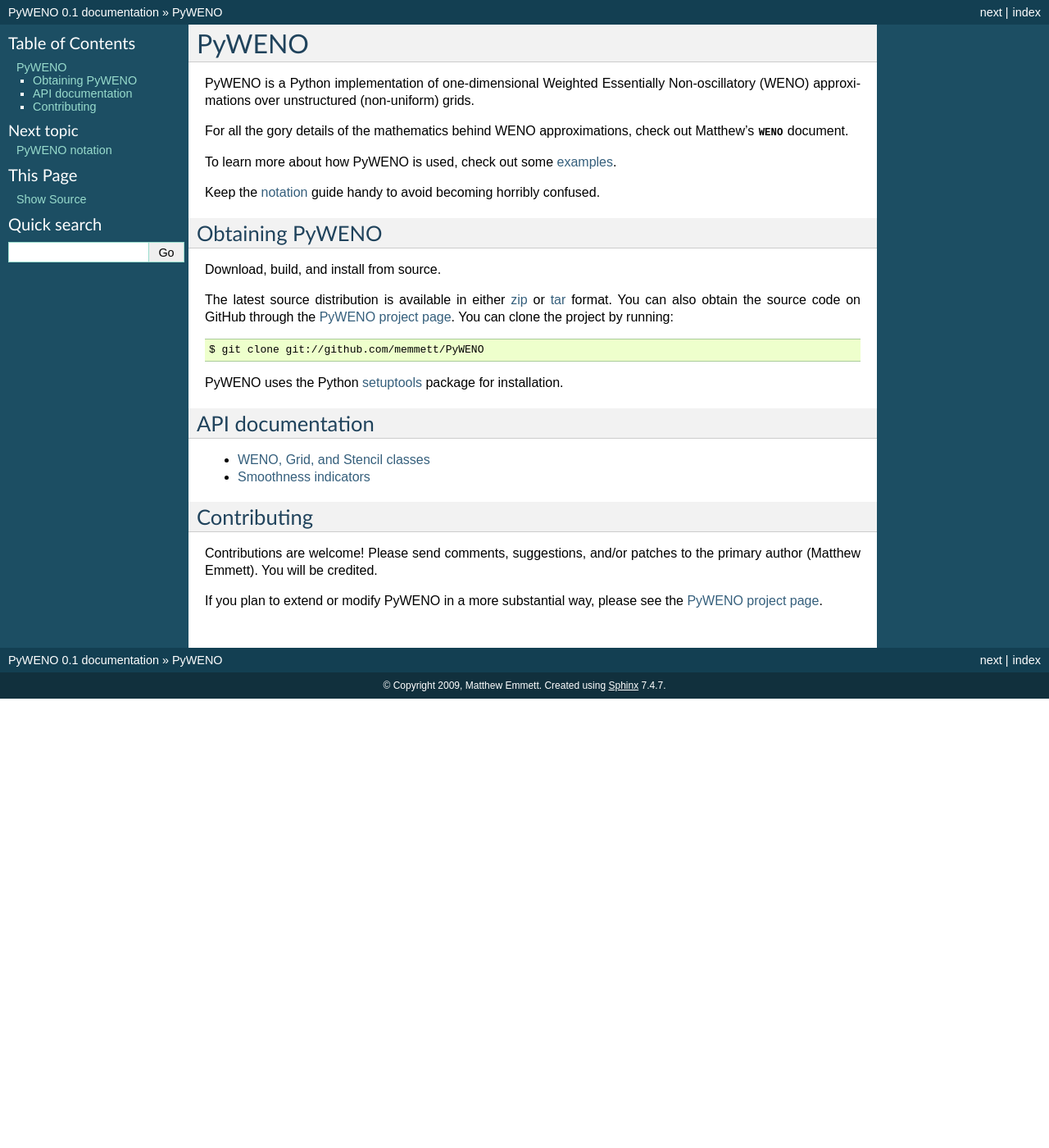
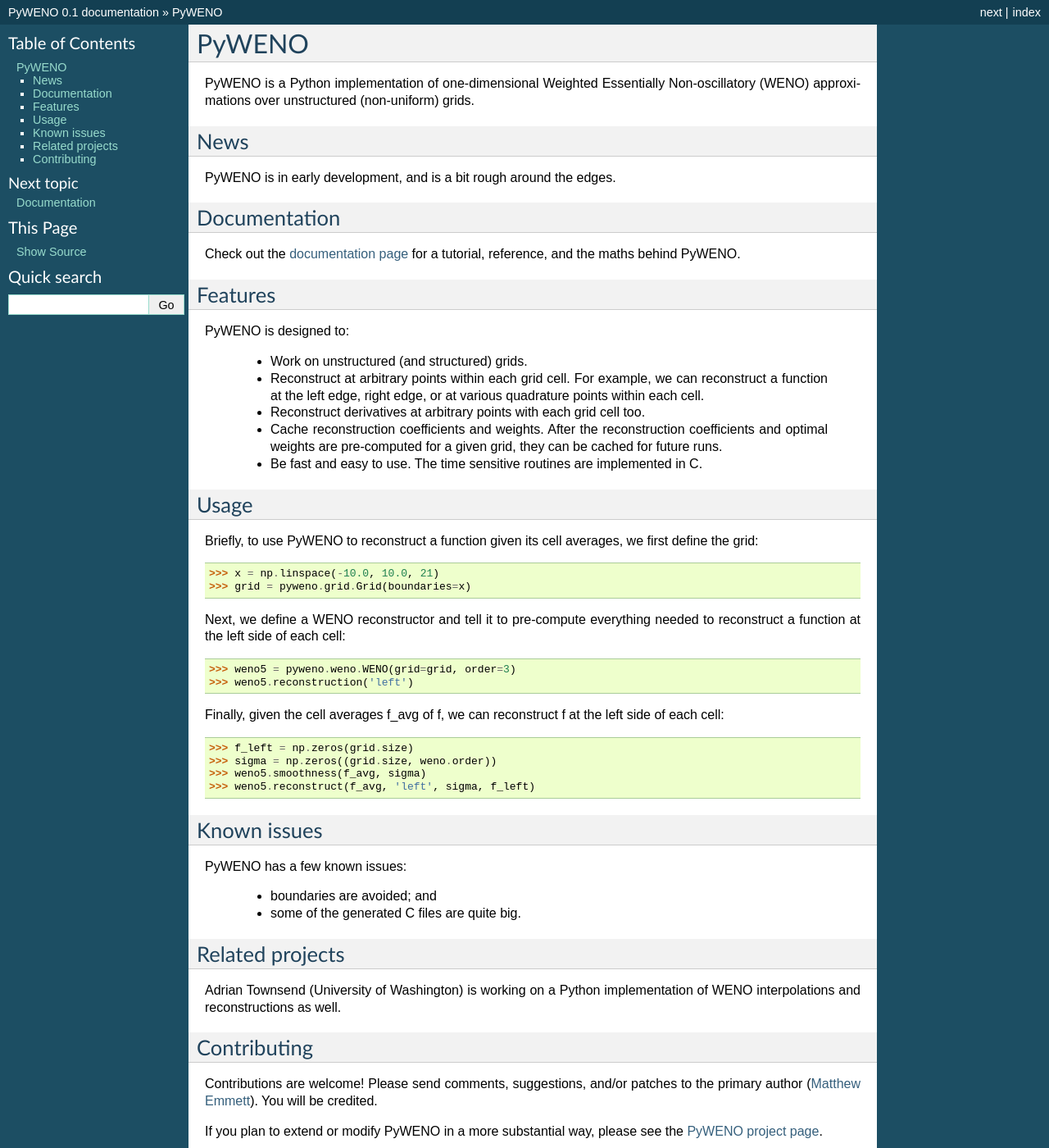
Before and after one commit to memmett/PyWENO, a Sphinx documentation site: the page built from docs/index.rst, in a window 1280 px wide and 1400 px high. Shown: the whole window at 82% size. Built offline with Sphinx 7.4.7, drawn with Linux system fonts in a browser that asks for light colours; formulas are drawn with MathJax 3.

Commit message:
Documentation and docstring updates.

```diff
--- a/docs/examples.rst
+++ b/docs/examples.rst
@@ -1,5 +1,5 @@
-PyWENO Examples
-===============
+Examples
+========
 
 Reconstruct a function given its cell averages
 ----------------------------------------------
--- a/docs/index.rst
+++ b/docs/index.rst
@@ -5,61 +5,100 @@
 Essentially Non-oscillatory (WENO) approximations over unstructured
 (non-uniform) grids.
 
-For all the gory details of the mathematics behind WENO
-approximations, check out Matthew's :download:`WENO <weno.pdf>`
-document.
 
-To learn more about how PyWENO is used, check out some :doc:`examples
-<examples>`.
+News
+----
 
-Keep the :doc:`notation <notation>` guide handy to avoid becoming
-horribly confused.
+PyWENO is in early development, and is a bit rough around the edges.
 
 
-Obtaining PyWENO
+Documentation
+-------------
+
+Check out the :doc:`documentation page <documentation>` for a
+tutorial, reference, and the maths behind PyWENO.
+
+
+Features
+--------
+
+PyWENO is designed to:
+
+  * Work on unstructured (and structured) grids.
+
+  * Reconstruct at arbitrary points within each grid cell.  For
+    example, we can reconstruct a function at the left edge, right
+    edge, or at various quadrature points within each cell.
+
+  * Reconstruct derivatives at arbitrary points with each grid cell
+    too.
+
+  * Cache reconstruction coefficients and weights.  After the
+    reconstruction coefficients and optimal weights are pre-computed
+    for a given grid, they can be cached for future runs.
+
+  * Be fast and easy to use.  The time sensitive routines are
+    implemented in C.
+
+
+Usage
+-----
+
+Briefly, to use PyWENO to reconstruct a function given its cell
+averages, we first define the grid::
+
+  >>> x = np.linspace(-10.0, 10.0, 21)
+  >>> grid = pyweno.grid.Grid(boundaries=x)
+
+Next, we define a WENO reconstructor and tell it to pre-compute
+everything needed to reconstruct a function at the left side of each
+cell::
+
+  >>> weno5 = pyweno.weno.WENO(grid=grid, order=3)
+  >>> weno5.reconstruction('left')
+
+Finally, given the cell averages f_avg of f, we can reconstruct f at
+the left side of each cell::
+
+  >>> f_left = np.zeros(grid.size)
+  >>> sigma = np.zeros((grid.size, weno.order))
+  >>> weno5.smoothness(f_avg, sigma)
+  >>> weno5.reconstruct(f_avg, 'left', sigma, f_left)
+
+
+Known issues
+------------
+
+PyWENO has a few known issues:
+
+  * boundaries are avoided; and
+  * some of the generated C files are quite big.
+
+
+Related projects
 ----------------
 
-Download, build, and install from source.
-
-The latest source distribution is available in either zip_ or tar_
-format.  You can also obtain the source code on GitHub through the
-`PyWENO project page`_.  You can clone the project by running::
-
-  $ git clone git://github.com/memmett/PyWENO
-
-PyWENO uses the Python setuptools_ package for installation.
-
-
-API documentation
------------------
-
-* :doc:`WENO, Grid, and Stencil classes <weno>`
-* :doc:`Smoothness indicators <smoothness>`
+Adrian Townsend (University of Washington) is working on a Python
+implementation of WENO interpolations and reconstructions as well.
 
 
 Contributing
 ------------
 
 Contributions are welcome!  Please send comments, suggestions, and/or
-patches to the primary author (Matthew Emmett).  You will be credited.
+patches to the primary author (`Matthew Emmett`_).  You will be credited.
 
 
 If you plan to extend or modify PyWENO in a more substantial way,
 please see the `PyWENO project page`_.
 
 
-
 .. toctree::
    :hidden:
 
    self
-   notation
-   examples
-   weno
-   smoothness
+   documentation
+   download
 
-
-.. _zip: http://github.com/memmett/PyWENO/zipball/master
-.. _tar: http://github.com/memmett/PyWENO/tarball/master
-.. _setuptools: http://pypi.python.org/pypi/setuptools
 .. _`PyWENO project page`: http://github.com/memmett/PyWENO
+.. _`Matthew Emmett`: http://www.math.ualberta.ca/~memmett/
--- a/docs/smoothness.rst
+++ b/docs/smoothness.rst
@@ -1,5 +1,5 @@
-PyWENO smoothness indicators
-============================
+Smoothness indicators
+=====================
 
 .. automodule:: pyweno.smoothness
    :members:
--- a/pyweno/version.py
+++ b/pyweno/version.py
@@ -20,7 +20,9 @@
     return version.version
 
 def version():
+    """Return current version."""
     return _version('__version__')
 
 def git_version():
+    """Return current *git* version (if available)."""
     return _version('__git_version__')
```
Also changed, not shown: docs/documentation.rst (added, +62 -0 lines), docs/download.rst (added, +31 -0 lines), docs/weno.rst (+6 -4 lines), 2 other files.
